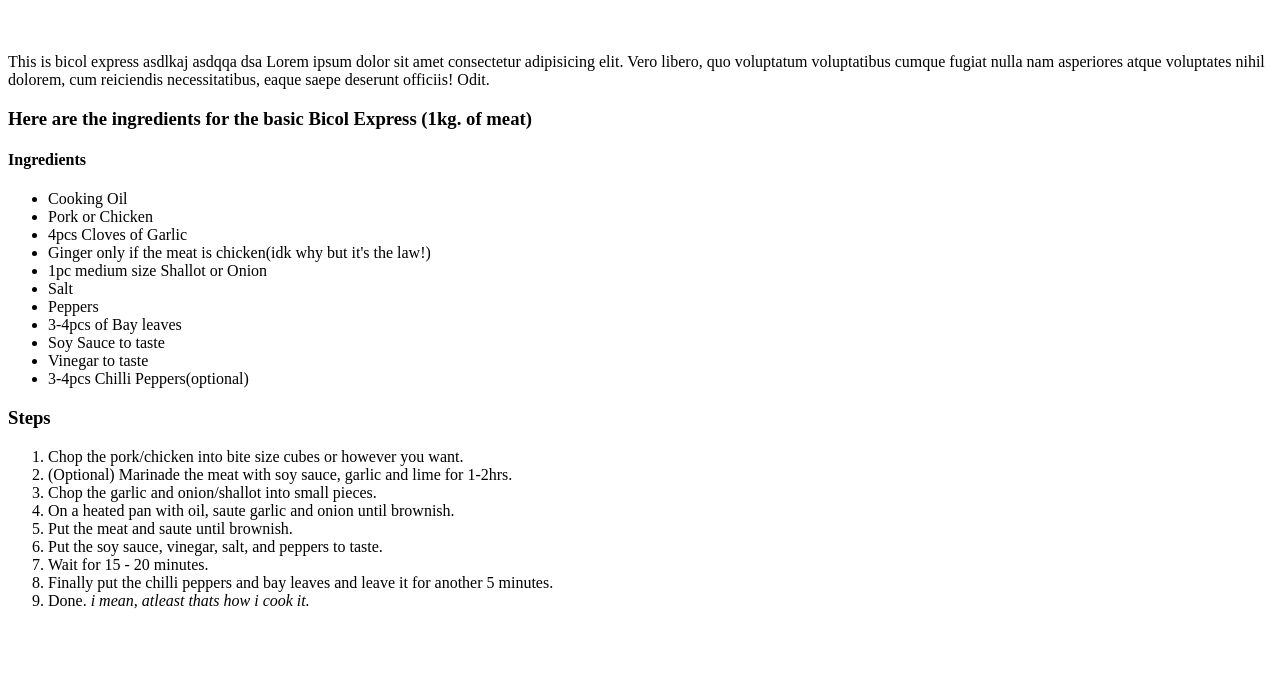
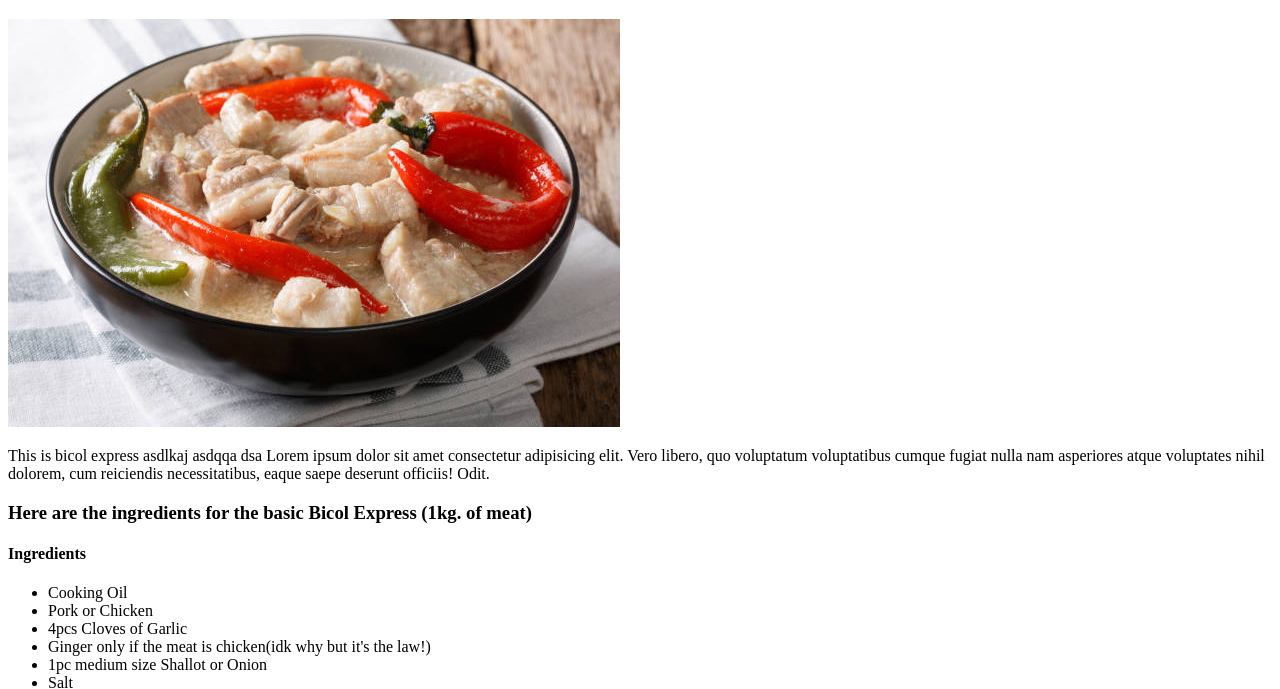
Before and after one commit to jmajsdev/odin-recipes, a plain HTML site: page recipes/adobo-express.html in a window 1280 px wide. Shown: the part 61-750 px from the top of the page. Drawn offline with Linux system fonts and the light colour scheme.

Commit message:
Updated jpg links

```diff
--- a/recipes/adobo-express.html
+++ b/recipes/adobo-express.html
@@ -10,7 +10,7 @@
 
 <body>
     <h1>Adobo Express Recipe</h1>
-    <img src="images/bicolexpress.jpg" alt="">
+    <img src="/images/bicolexpress.jpg" alt="">
     <p>This is bicol express asdlkaj asdqqa dsa Lorem ipsum dolor sit amet consectetur adipisicing elit. Vero libero,
         quo voluptatum voluptatibus cumque fugiat nulla nam asperiores atque voluptates nihil dolorem, cum reiciendis
         necessitatibus, eaque saepe deserunt officiis! Odit.</p>
```
Also changed, not shown: recipes/bicol-express.html (+1 -1 lines).
